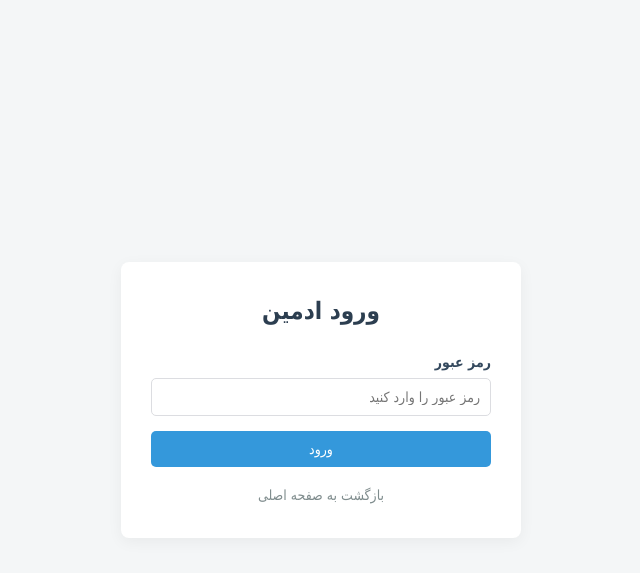
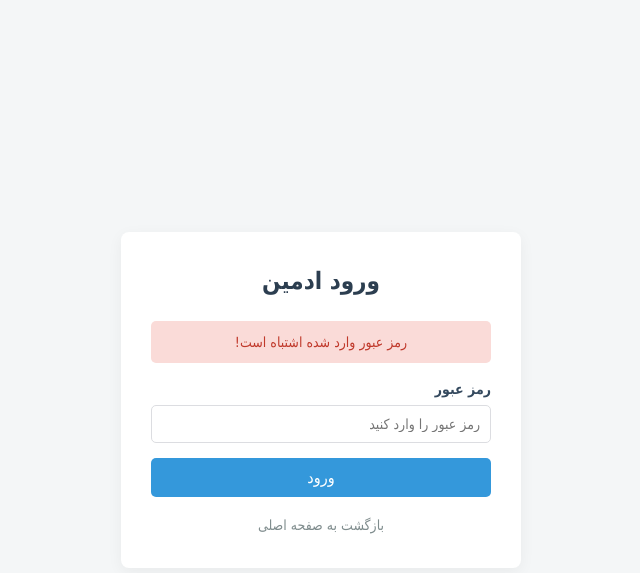
Before and after one commit to bigkhazaei-cpu/my-affiliate-site, a Flask app: page /login in a window 1280 px wide. Shown: the top 573 px of the page, without its empty margins (319-959 px from the left). Run offline with Flask 3, Linux system fonts and the light colour scheme; one stand-in notice (Sample message) is shown; some libraries are stand-ins or nearby versions.

Commit message:
Update login.html

```diff
--- a/templates/login.html
+++ b/templates/login.html
@@ -22,6 +22,15 @@
             width: 100%;
             max-width: 400px;
         }
+        .alert-error {
+            background-color: #fadbd8;
+            color: #c0392b;
+            padding: 10px;
+            border-radius: 5px;
+            margin-bottom: 15px;
+            text-align: center;
+            font-size: 14px;
+        }
     </style>
 </head>
 <body>
@@ -29,12 +38,19 @@
     <div class="login-box">
         <h2 style="margin-bottom: 20px; text-align: center; color: #2c3e50;">ورود ادمین</h2>
 
+        <!-- نمایش پیام خطا در صورت اشتباه بودن رمز عبور -->
+        {% if get_flashed_messages() %}
+            <div class="alert-error">
+                رمز عبور وارد شده اشتباه است!
+            </div>
+        {% endif %}
+
         <form method="POST">
             <div class="form-group" style="margin-bottom: 15px;">
                 <label style="display: block; margin-bottom: 5px; color: #34495e;">رمز عبور</label>
                 <input type="password" name="password" required placeholder="رمز عبور را وارد کنید" style="width: 100%; padding: 10px; border: 1px solid #dcdde1; border-radius: 5px; box-sizing: border-box;">
             </div>
-            <button type="submit" class="btn" style="width: 100%; padding: 10px; background-color: #3498db; color: white; border: none; border-radius: 5px; cursor: pointer;">ورود</button>
+            <button type="submit" class="btn" style="width: 100%; padding: 10px; background-color: #3498db; color: white; border: none; border-radius: 5px; cursor: pointer; font-size: 16px;">ورود</button>
         </form>
 
         <p style="text-align: center; margin-top: 15px;">
```
